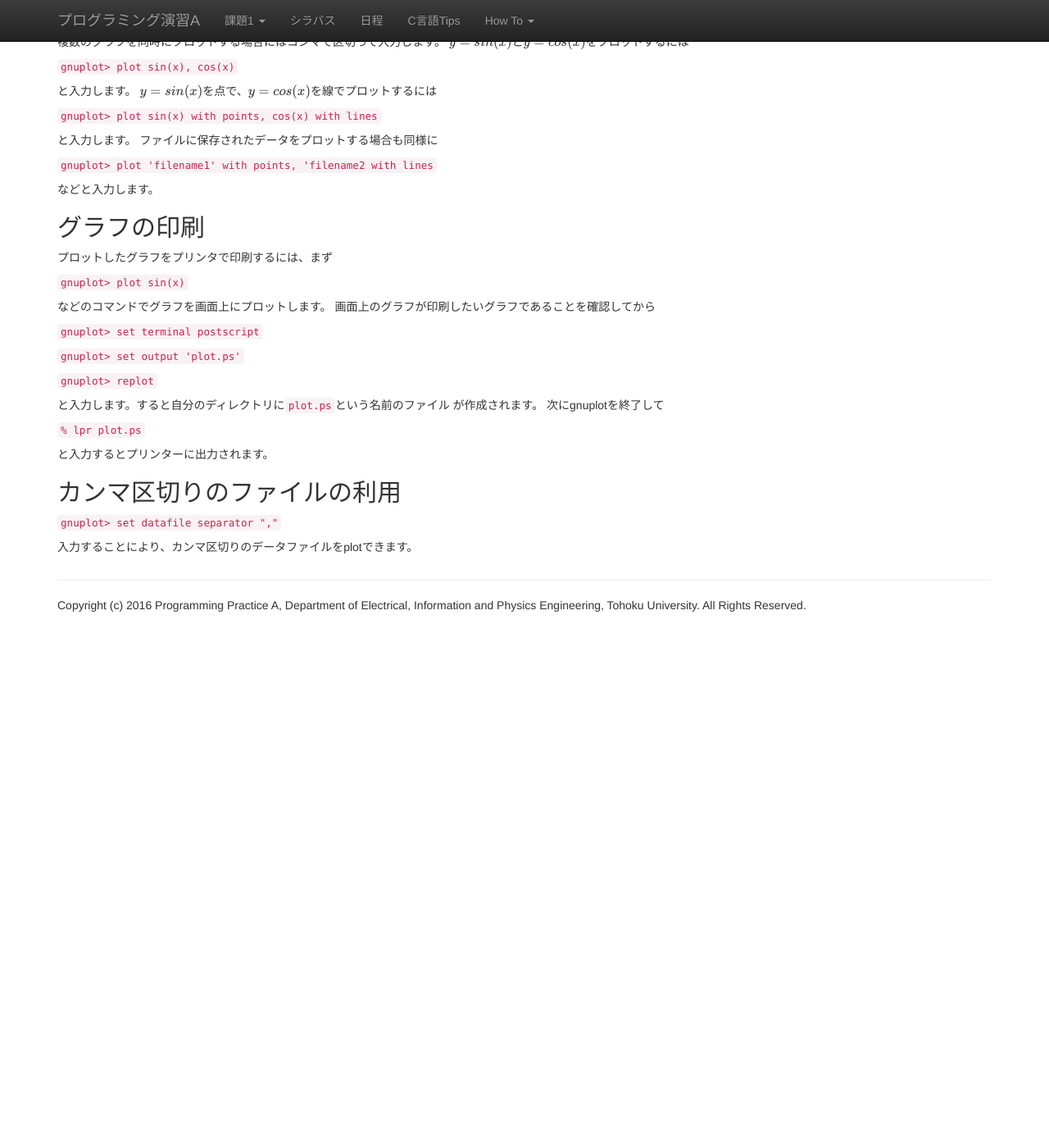
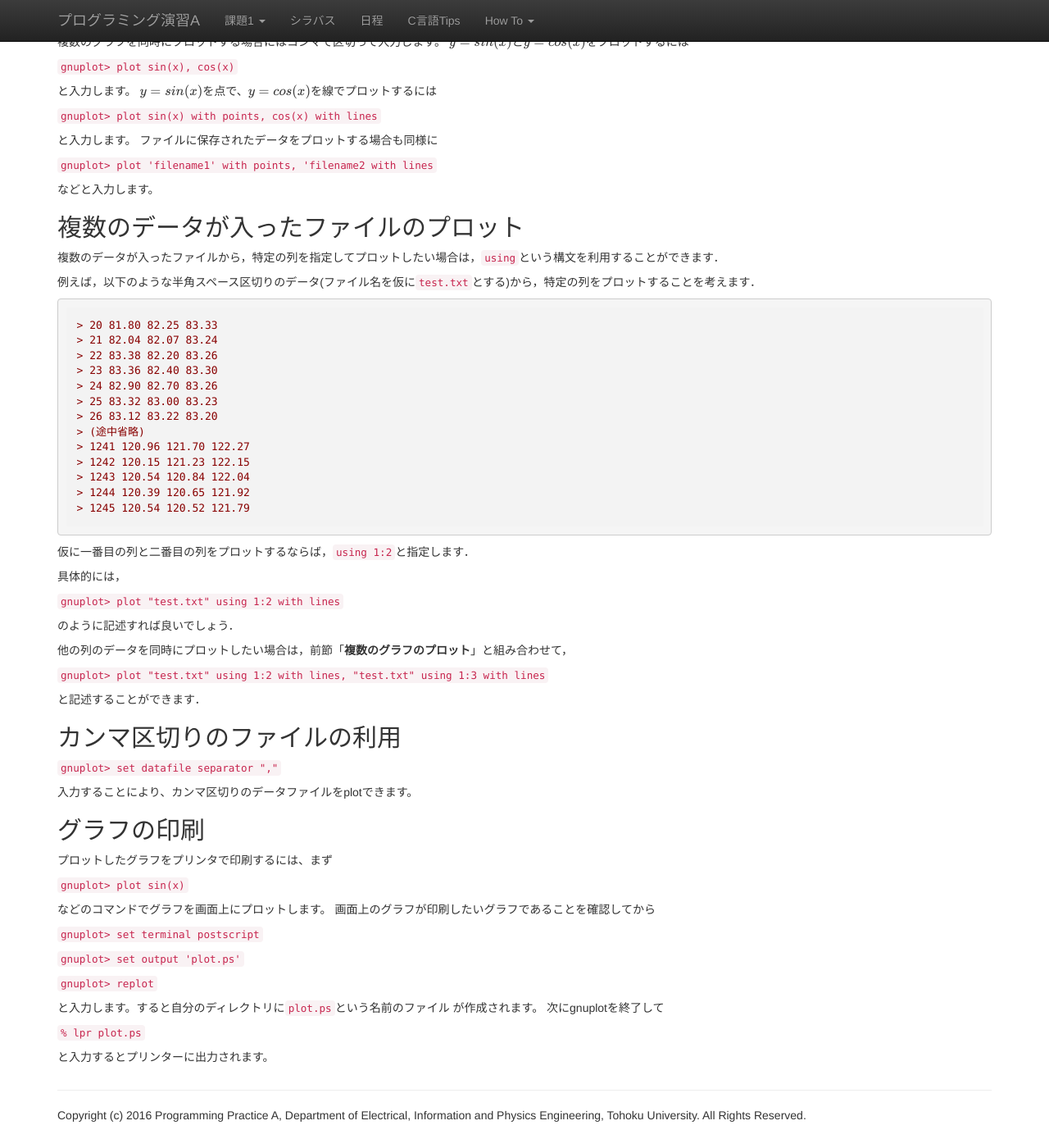
Before and after one commit to ecei-tohoku/ppa-public, a Jekyll site: the page built from tips/gnuplot_howto.md, in a window 1280 px wide and 1400 px high, scrolled down 1061 px. Shown: the whole window at 82% size. Built offline with Jekyll 4.4.1, drawn with Linux system fonts in a browser that asks for light colours; nearby versions of some CDN libraries; formulas are drawn with MathJax 3; before the commit the page ends 1839 px from its top, so only the background shows below that.

Commit message:
add: how to plot using~

````diff
--- a/tips/gnuplot_howto.md
+++ b/tips/gnuplot_howto.md
@@ -85,6 +85,47 @@ $y=sin(x)$を点で、$y=cos(x)$を線でプロットするには
 
 などと入力します。
 
+## 複数のデータが入ったファイルのプロット
+
+複数のデータが入ったファイルから，特定の列を指定してプロットしたい場合は，`using`という構文を利用することができます．
+
+例えば，以下のような半角スペース区切りのデータ(ファイル名を仮に`test.txt`とする)から，特定の列をプロットすることを考えます．
+
+```
+> 20 81.80 82.25 83.33
+> 21 82.04 82.07 83.24
+> 22 83.38 82.20 83.26
+> 23 83.36 82.40 83.30
+> 24 82.90 82.70 83.26
+> 25 83.32 83.00 83.23
+> 26 83.12 83.22 83.20
+> (途中省略)
+> 1241 120.96 121.70 122.27
+> 1242 120.15 121.23 122.15
+> 1243 120.54 120.84 122.04
+> 1244 120.39 120.65 121.92
+> 1245 120.54 120.52 121.79
+```
+
+仮に一番目の列と二番目の列をプロットするならば，`using 1:2`と指定します．
+
+具体的には，
+
+`gnuplot> plot "test.txt" using 1:2 with lines`
+
+のように記述すれば良いでしょう．
+
+他の列のデータを同時にプロットしたい場合は，前節「**複数のグラフのプロット**」と組み合わせて，
+
+`gnuplot> plot "test.txt" using 1:2 with lines, "test.txt" using 1:3 with lines`
+
+と記述することができます．
+
+## カンマ区切りのファイルの利用
+
+`gnuplot> set datafile separator ","`
+
+入力することにより、カンマ区切りのデータファイルをplotできます。
 
 ## グラフの印刷
 
````
Also changed, not shown: other parts of tips/gnuplot_howto.md (+0 -6 lines), kadai1/p14.md (+4 -0 lines).
